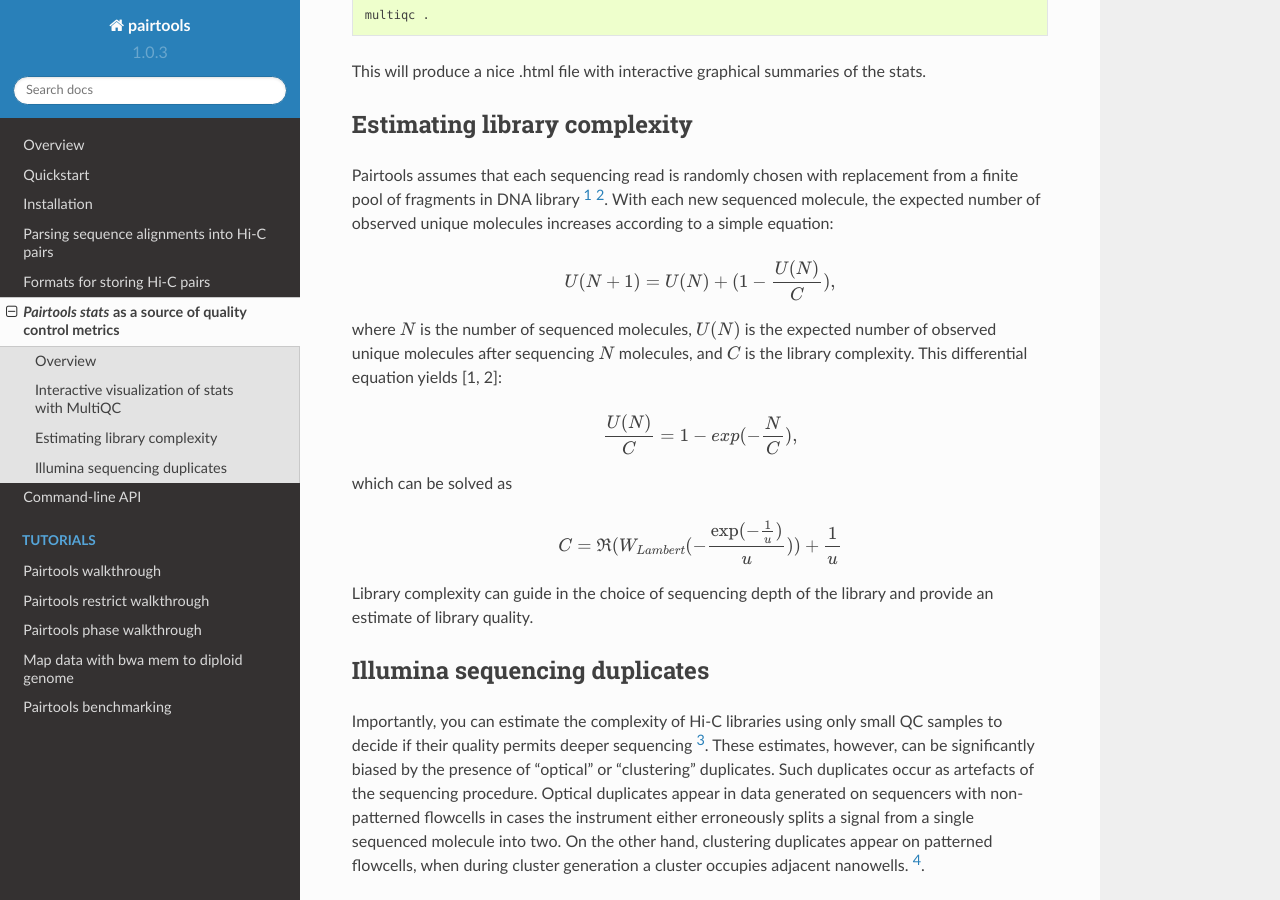
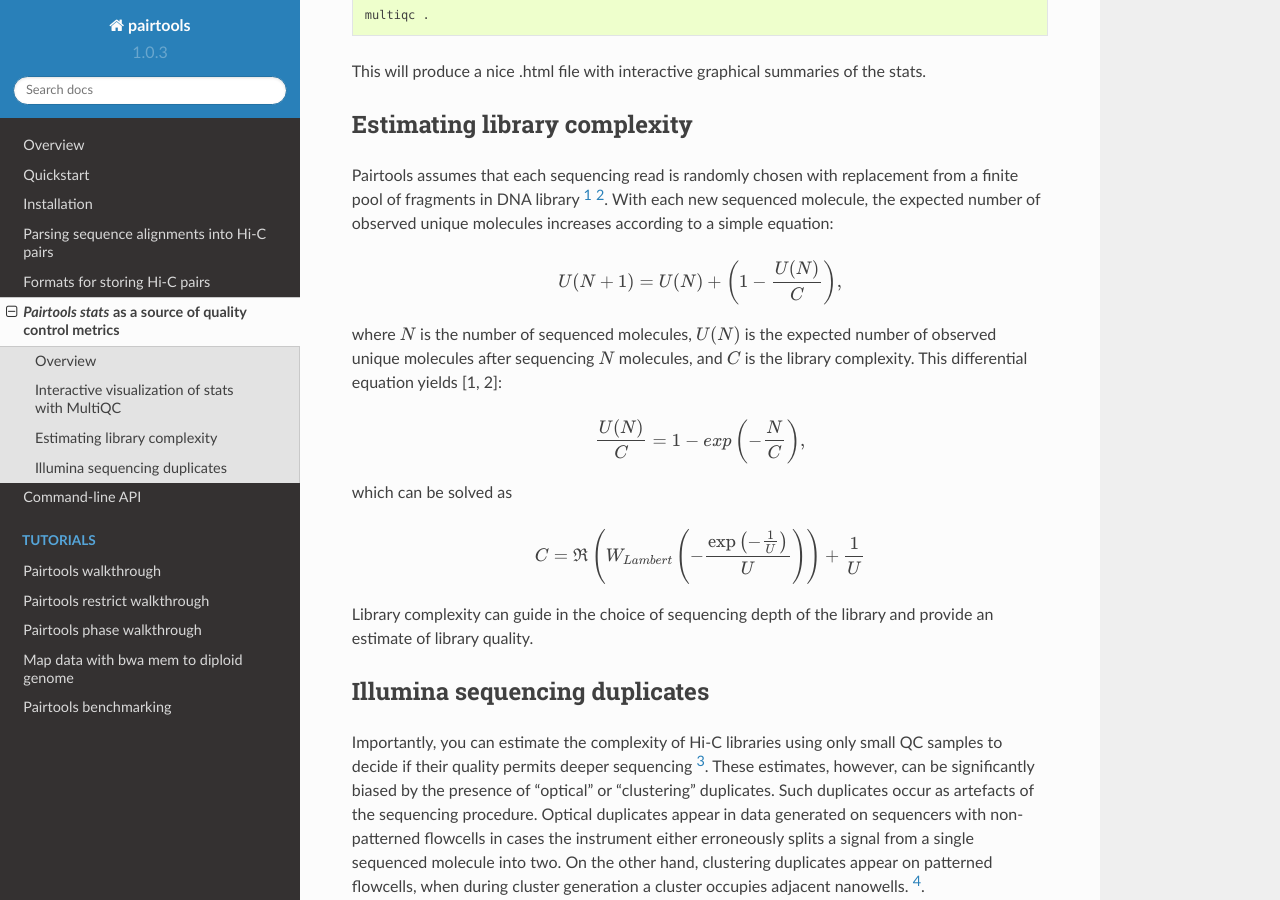
Before and after one commit to open2c/pairtools, a Sphinx documentation site: the page built from doc/stats.rst, in a window 1280 px wide and 900 px high, scrolled down 1234 px. Built offline with Sphinx 7.4.7 and the Read the Docs theme 2.0.0, drawn with Linux system fonts in a browser that asks for light colours; pages that are not in the unit, such as notebooks, are missing from menus.

Commit message:
docs: update math in stats

```diff
--- a/doc/stats.rst
+++ b/doc/stats.rst
@@ -61,7 +61,7 @@ increases according to a simple equation:
 
 .. math::
 
-    U(N+1) = U(N) + (1 - {U(N) \over C}),
+    U(N+1) = U(N) + \left(1 - \frac{U(N)}{C} \right),
 
 where :math:`N` is the number of sequenced molecules, :math:`U(N)` is the expected number
 of observed unique molecules after sequencing :math:`N` molecules, and :math:`C` is the library complexity.
@@ -69,13 +69,13 @@ This differential equation yields [1, 2]:
 
 .. math::
 
-    {U(N) \over C} = 1 - exp( - {N \over C}),
+    {U(N) \over C} = 1 - exp\left( - \frac{N}{C} \right),
 
 which can be solved as
 
 .. math::
 
-    C = \Re(W_{Lambert}( - { \exp( - {1 \over u} ) \over u} ) ) + {1 \over u}
+    C = \Re \left( W_{Lambert} \left( - \frac{ \exp\left( - \frac{1}{U} \right) } {U} \right) \right) + \frac{1}{U}
 
 Library complexity can guide in the choice of sequencing depth of the library
 and provide an estimate of library quality.
```
